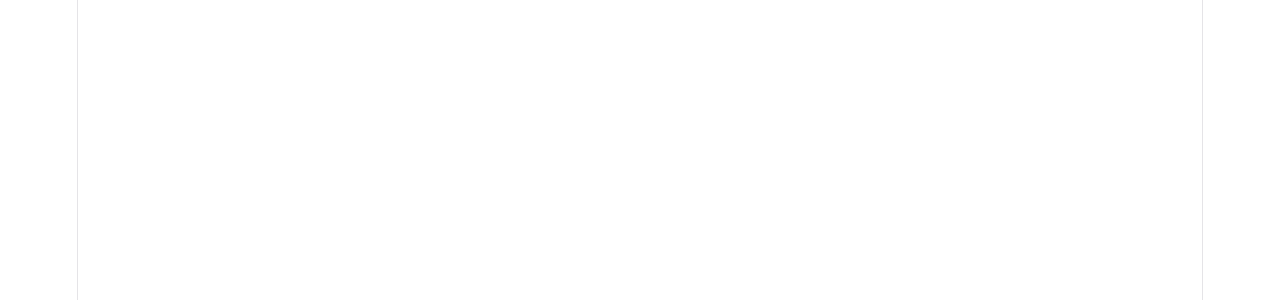
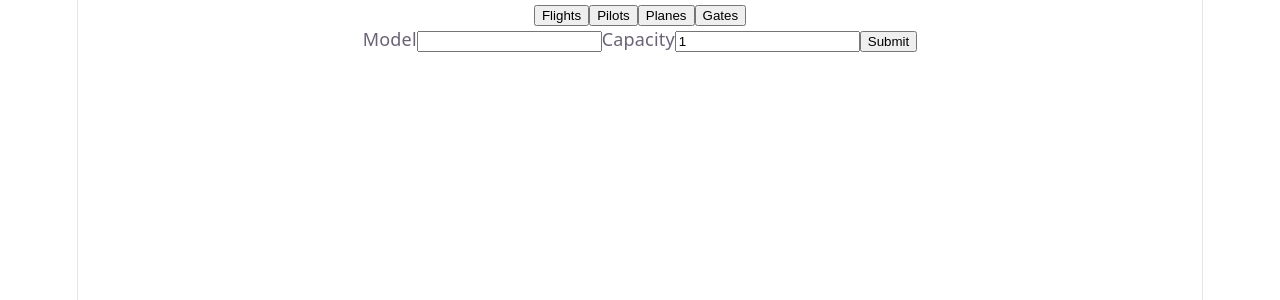
Before and after one commit to jeremy87lee/API_PROJECT, a React (Vite) app in the folder flight-frontend/: page /create-plane in a window 1280 px wide. Before the commit this address had no page. Shown: the top 300 px of the page. Built offline with nearby package versions, Linux system fonts and the light colour scheme.

Commit message:
Ui for plane creation

```diff
--- a/flight-frontend/src/App.jsx
+++ b/flight-frontend/src/App.jsx
@@ -13,6 +13,7 @@
 import UpdateFlight from './update-flight'
 import CreatePilot from './create-pilot'
 import UpdatePilot from './update-pilot'
+import CreatePlane from './create-plane'
 
 function App() {
   const [count, setCount] = useState(0)
@@ -29,6 +30,7 @@
         <Route path="/update-flight" element={<UpdateFlight />} />
         <Route path="/create-pilot" element={<CreatePilot />} />
         <Route path="/update-pilot" element={<UpdatePilot />} />
+        <Route path="/create-plane" element={< CreatePlane />} />
       </Routes>
     </BrowserRouter>
   )
--- a/flight-frontend/src/Planes.jsx
+++ b/flight-frontend/src/Planes.jsx
@@ -31,6 +31,10 @@
         }
     }
 
+    const GoToCreatePlanePage = () => {
+        Navigate("/create-plane")
+    }
+
     useEffect(() => {
         fetch()
     },[sort,model,page])
@@ -56,6 +60,7 @@
                 <li>Plane number: {plane.id} - Plane model: {plane.model} - Plane capacity: {plane.capacity}</li>
             ))}
             </ul>
+            <button onClick={() => {GoToCreatePlanePage()}}>Create Plane</button>
             <div>
                 <button disabled = {page <= 1} onClick={() => {setPage(page-1)}} >Previous</button>
                 <spam>page {page} of {totalPage}</spam>
--- /dev/null
+++ b/flight-frontend/src/create-plane.jsx
@@ -0,0 +1,50 @@
+import { useState } from "react";
+import NavBar from "./navBar";
+import { apiFetch } from "./api";
+import { useNavigate } from "react-router-dom";
+
+function CreatePlane(){
+    const [model,setModel] = useState("")
+    const [capacity,setCapacity] = useState(1)
+    const navigate = useNavigate()
+    const [msg,setMsg] = useState("")
+
+    const fetch = async(e) => {
+        e.preventDefault()
+        const response = await apiFetch("/create_plane",{
+            method: "POST",
+            body: JSON.stringify({
+                "model": model,
+                "capacity":capacity
+            })
+        })
+        if(response.ok){
+            alert("Plane created!")
+            navigate("/planes")
+        }else{
+            const resp = await response.json()
+            setMsg(resp.message)
+        }
+    }
+
+
+    return (
+        <div>
+            <NavBar />
+            <div>
+                <form onSubmit={fetch}>
+
+                    <label>Model</label>
+                    <input value={model} onChange={(e) => {setModel(e.target.value)}}/>
+
+                    <label>Capacity</label>
+                    <input value={capacity} onChange={(e) => {setCapacity(e.target.value)}}/>
+
+                    <button type="submit">Submit</button>
+                </form>
+            </div>
+            {msg && <p>{msg}</p>}
+        </div>
+    )
+}
+export default CreatePlane;
```
